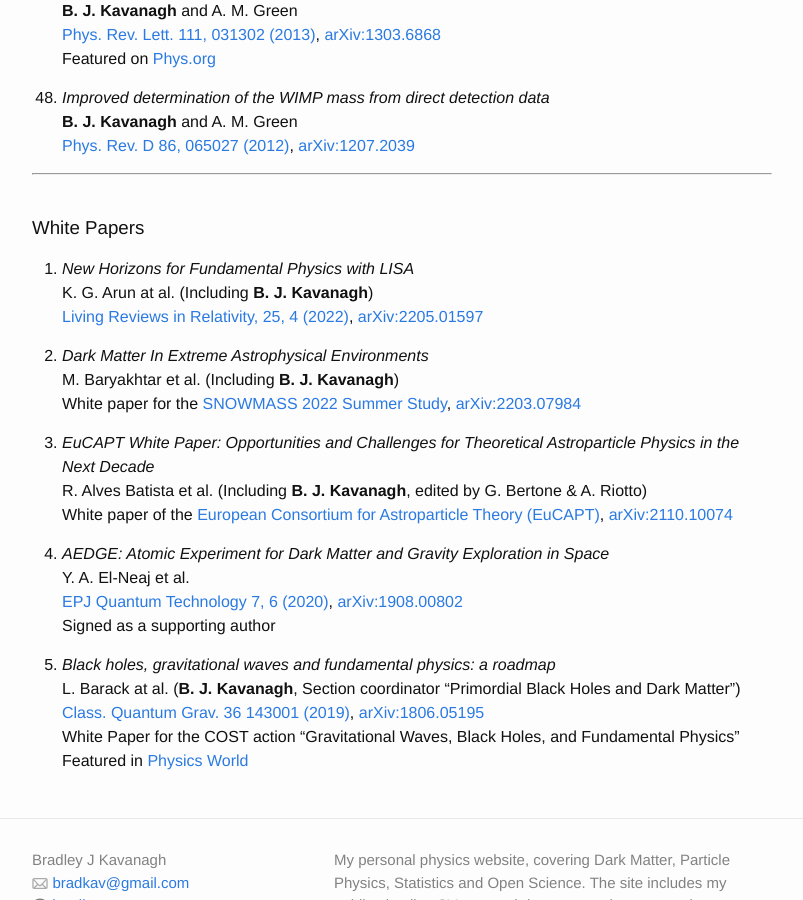
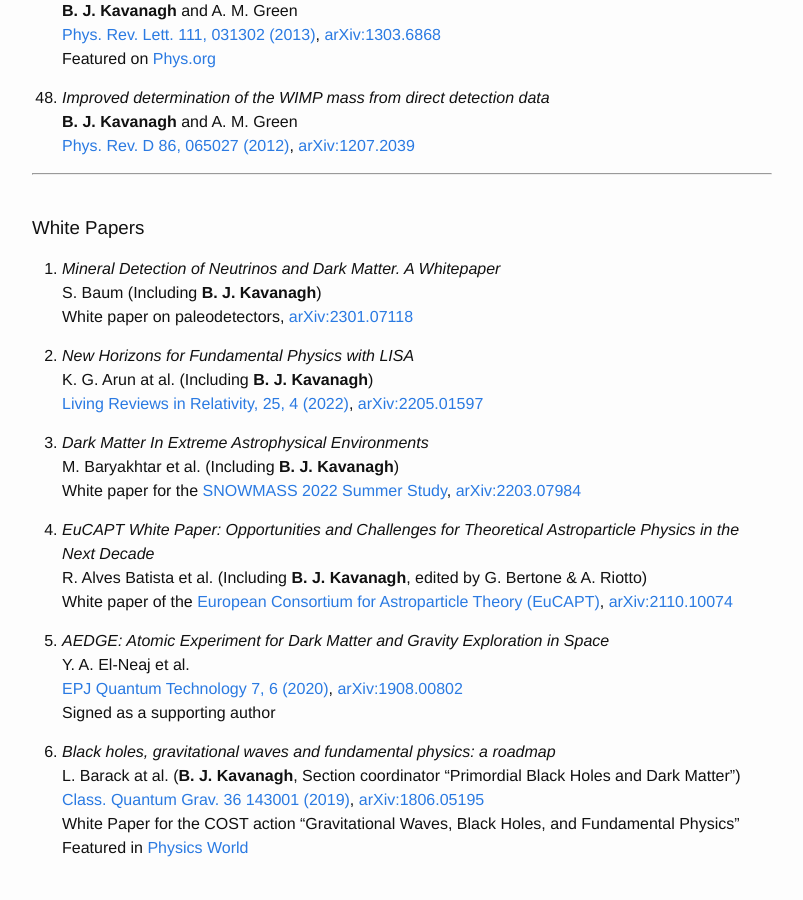
Before and after one commit to bradkav/bradkav.github.io, a Jekyll site: the page built from publications.md, in a window 1280 px wide and 900 px high, scrolled down 5399 px. Shown: the whole window, without its empty margins (238-1041 px from the left). Built offline with Jekyll 4.4.1, drawn with Linux system fonts in a browser that asks for light colours.

Commit message:
Added mineral detection whitepaper

```diff
--- a/publications.md
+++ b/publications.md
@@ -251,7 +251,11 @@ Featured on [Phys.org](http://phys.org/news/2013-07-model-independent-dark-mass-
 ### White Papers
 {: #white-papers }
 
-1. *New Horizons for Fundamental Physics with LISA*
+1. *Mineral Detection of Neutrinos and Dark Matter. A Whitepaper*
+S. Baum (Including **B. J. Kavanagh**)
+White paper on paleodetectors, [arXiv:2301.07118](https://arxiv.org/abs/2301.07118)
+
+2. *New Horizons for Fundamental Physics with LISA*
 K. G. Arun at al. (Including **B. J. Kavanagh**)
 [Living Reviews in Relativity, 25, 4 (2022)](https://doi.org/10.1007/s41114-022-00036-9), [arXiv:2205.01597](https://arxiv.org/abs/2205.01597)
 
```
Also changed, not shown: 2 other files.
